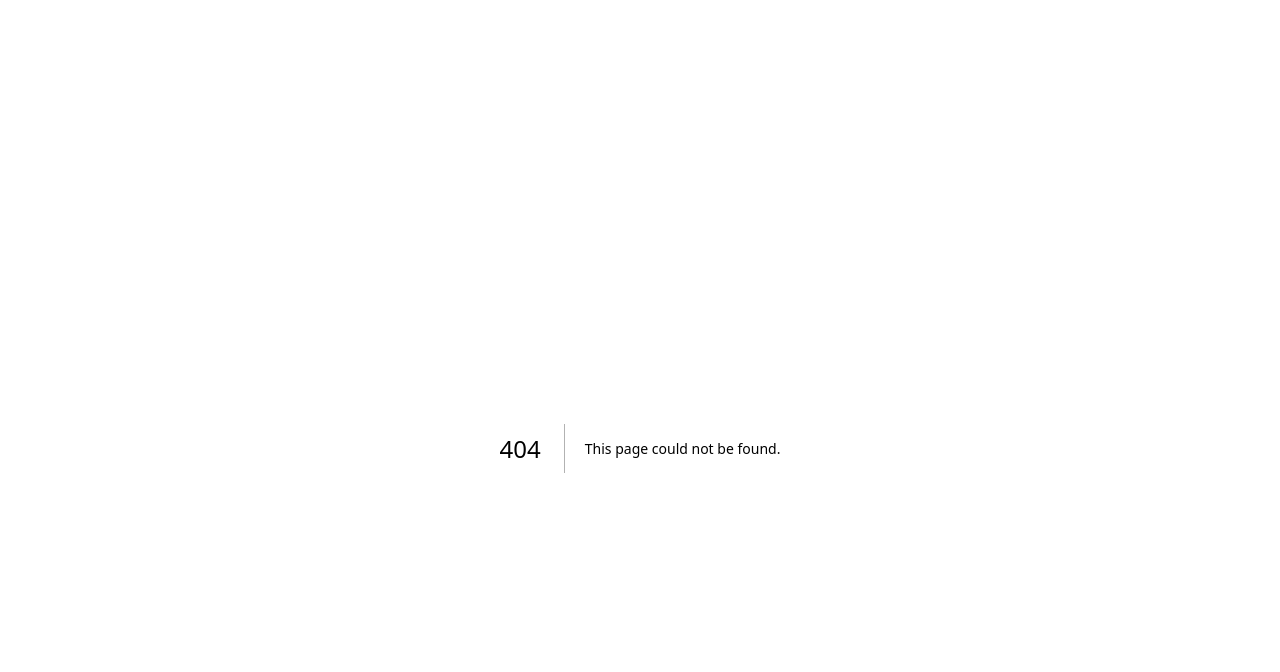
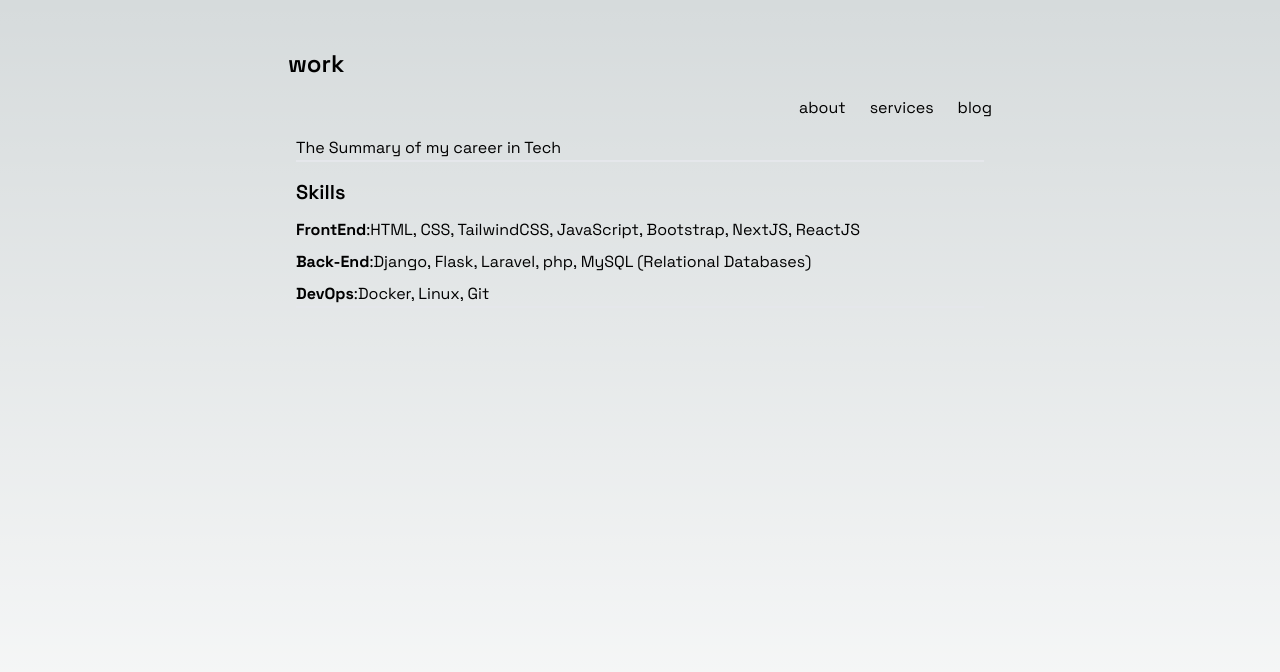
Before and after one commit to tzniceguy/myportifolio, a Next.js app: page /work in a window 1280 px wide. Before the commit this address had no page. Shown: the top 672 px of the page. Built offline with nearby package versions, Linux system fonts and the light colour scheme.

Commit message:
renamed the url for the work page

```diff
--- a/app/components/NavBar.tsx
+++ b/app/components/NavBar.tsx
@@ -2,7 +2,7 @@ import React from "react";
 import Link from "next/link";
 const navbaritems = [
   { title: "about", href: "/" },
-  { title: "services", href: "/experiences" },
+  { title: "services", href: "/work" },
   { title: "blog", href: "/blog" },
 ];
 export default function NavBar() {
```
Also changed, not shown: app/work/page.tsx (renamed from app/experience/page.tsx).
